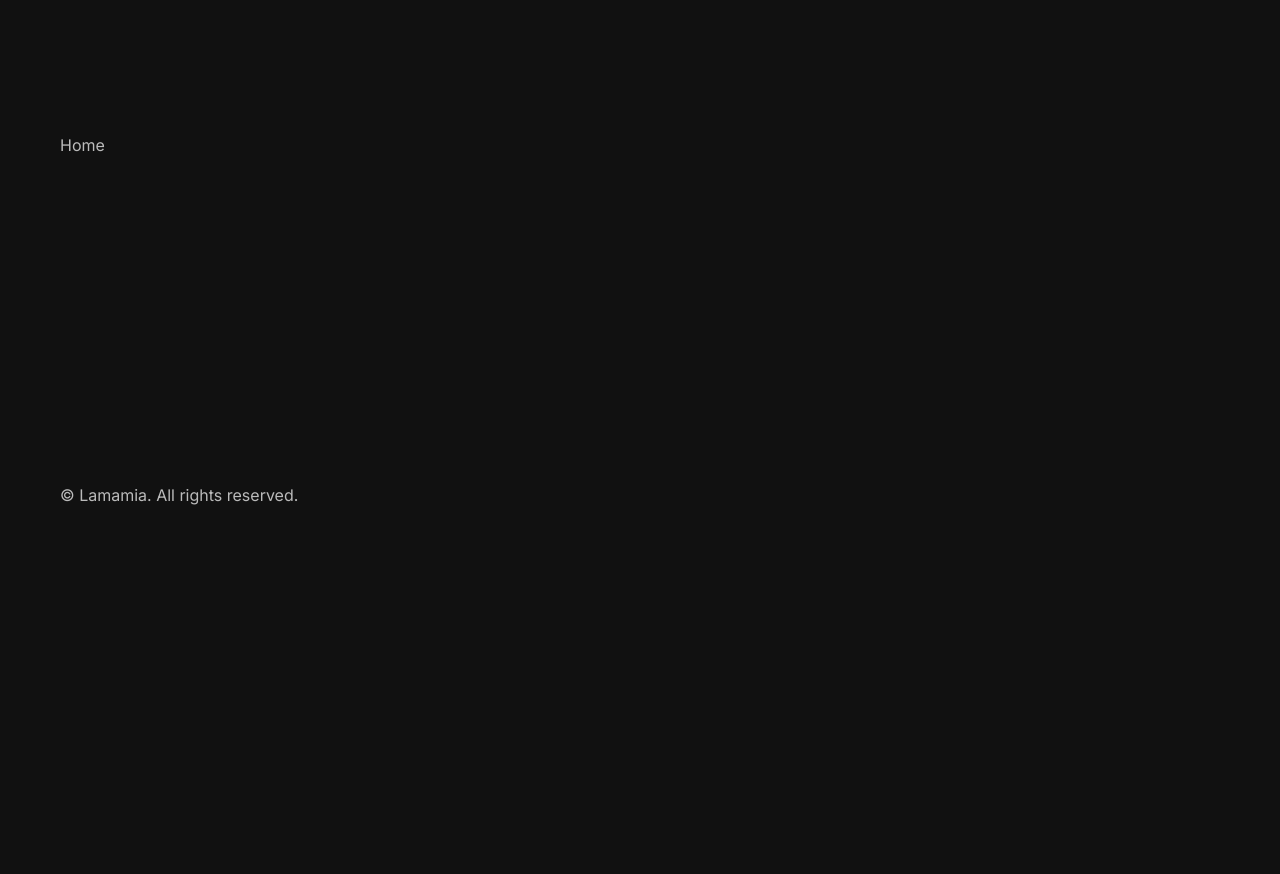
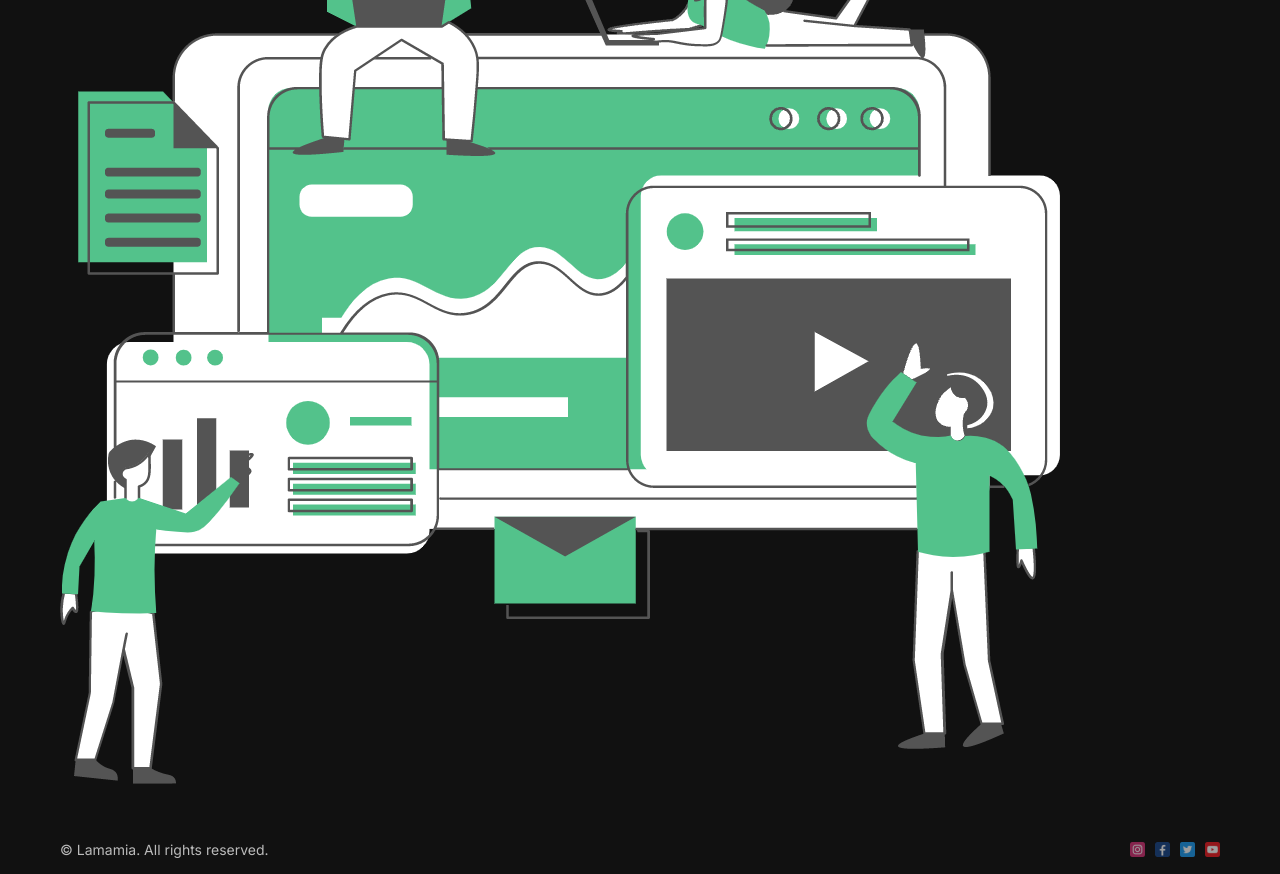
Before and after one commit to TsaiTsaiChieh/nextjs-practice, a Next.js app: page / in a window 1280 px wide. Shown: the part 280-1154 px from the top of the page. Before the commit the page ends 800 px from the top, so only its background shows below. Built offline with nearby package versions, Linux system fonts and the light colour scheme.

Commit message:
:tada: image explained

```diff
--- a/src/app/page.jsx
+++ b/src/app/page.jsx
@@ -1,8 +1,11 @@
 import Image from 'next/image'
 import styles from './page.module.css'
+import Hero from 'public/hero.png'
 
 export default function Home() {
   return (
-    <div>Home</div>
+    <div>
+      <Image src={Hero} alt="Hero" className={styles.img}/>
+    </div>
   )
 }
--- a/src/components/footer/Footer.jsx
+++ b/src/components/footer/Footer.jsx
@@ -1,11 +1,17 @@
 import React from 'react'
 import styles from './footer.module.css'
+import Image from 'next/image'
 
 const Footer = () => {
   return (
     <div className={styles.container}>
       <div>© Lamamia. All rights reserved.</div>
-      <div></div>
+      <div className={styles.social}>
+        <Image src="/2.png" width={15} height={15} className={styles.icon} alt="Lama Dev Facebook Account" />
+        <Image src="/1.png" width={15} height={15} className={styles.icon} alt="Lama Dev" />
+        <Image src="/3.png" width={15} height={15} className={styles.icon} alt="Lama Dev" />
+        <Image src="/4.png" width={15} height={15} className={styles.icon} alt="Lama Dev" />
+      </div>
     </div>
   )
 }
--- a/src/components/footer/footer.module.css
+++ b/src/components/footer/footer.module.css
@@ -1,6 +1,18 @@
 .container {
   height: 50px;
+  font-size: 14px;
   display: flex;
   align-items: center;
   justify-content: space-between;
 }
+
+.social {
+  display: flex;
+  align-items: center;
+  gap: 10px;
+}
+
+.icon {
+  opacity: 0.6;
+  cursor: pointer;
+}
```
